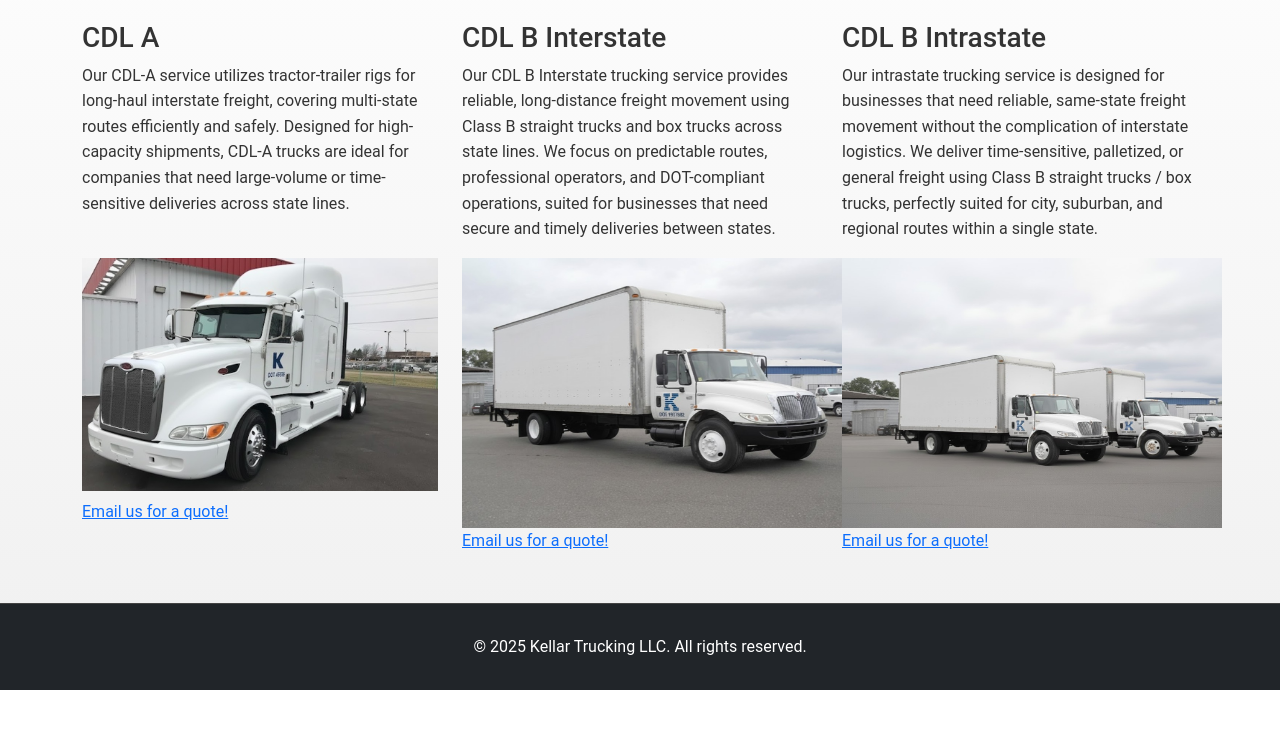
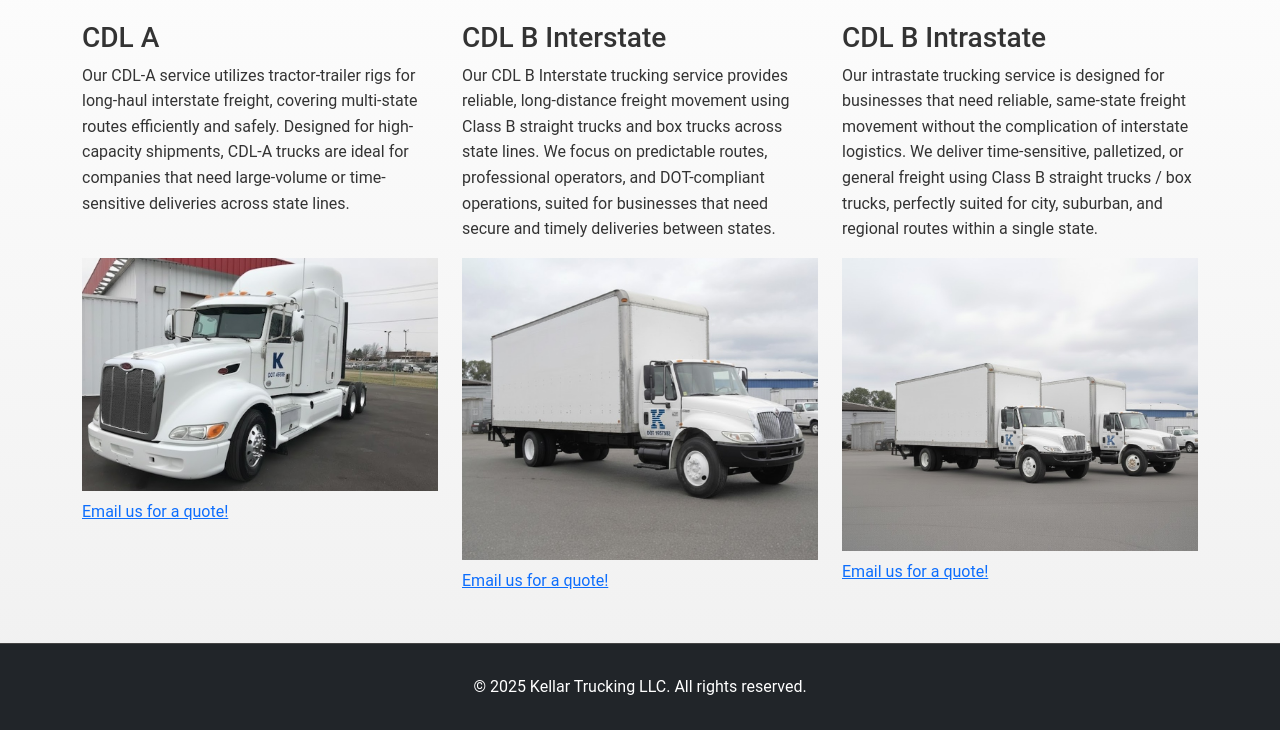
Before and after one commit to Drew0x/Drew0x.github.io, a plain HTML site: page services.html in a window 1280 px wide. Shown: the part 205-935 px from the top of the page. Before the commit the page ends 895 px from the top, so only its background shows below. Drawn offline with nearby package versions, Linux system fonts and the light colour scheme; files that its build step writes are made by us from their sources.

Commit message:
Update image tags to use Bootstrap classes

```diff
--- a/services.html
+++ b/services.html
@@ -49,7 +49,7 @@
                     movement using Class B straight trucks and box trucks across state lines. We focus on predictable routes,
                     professional operators, and DOT-compliant operations, suited for businesses that need secure and timely
                     deliveries between states.</p>
-            <img src="K-Truck.jpg" alt="CDLB" width="380" height="270">
+            <img src="K-Truck.jpg" alt="CDLB" class="img-fluid mb-2">
             <a href="mailto:asteph39@msudenver.edu">Email us for a quote!</a>
 
 
@@ -61,7 +61,7 @@
                     freight movement without the complication of interstate logistics. We deliver time-sensitive,
                     palletized, or general freight using Class B straight trucks / box trucks, perfectly suited for
                     city, suburban, and regional routes within a single state.</p>
-            <img src="2-k.jpg" alt="CDLB" width="380" height="270">
+            <img src="2-k.jpg" alt="CDLB" class="img-fluid mb-2">
             <a href="mailto:asteph39@msudenver.edu">Email us for a quote!</a>
 
 
```
